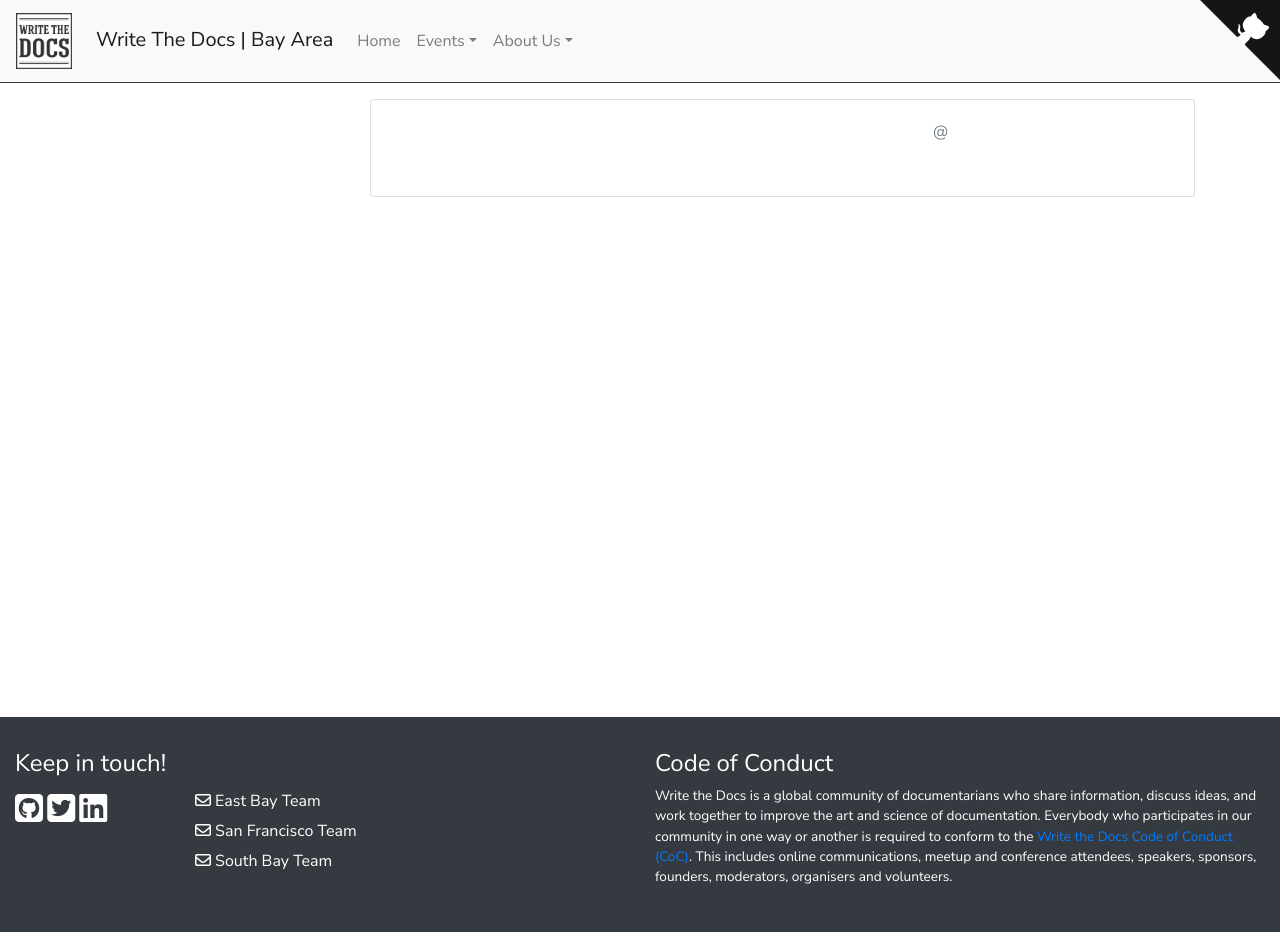
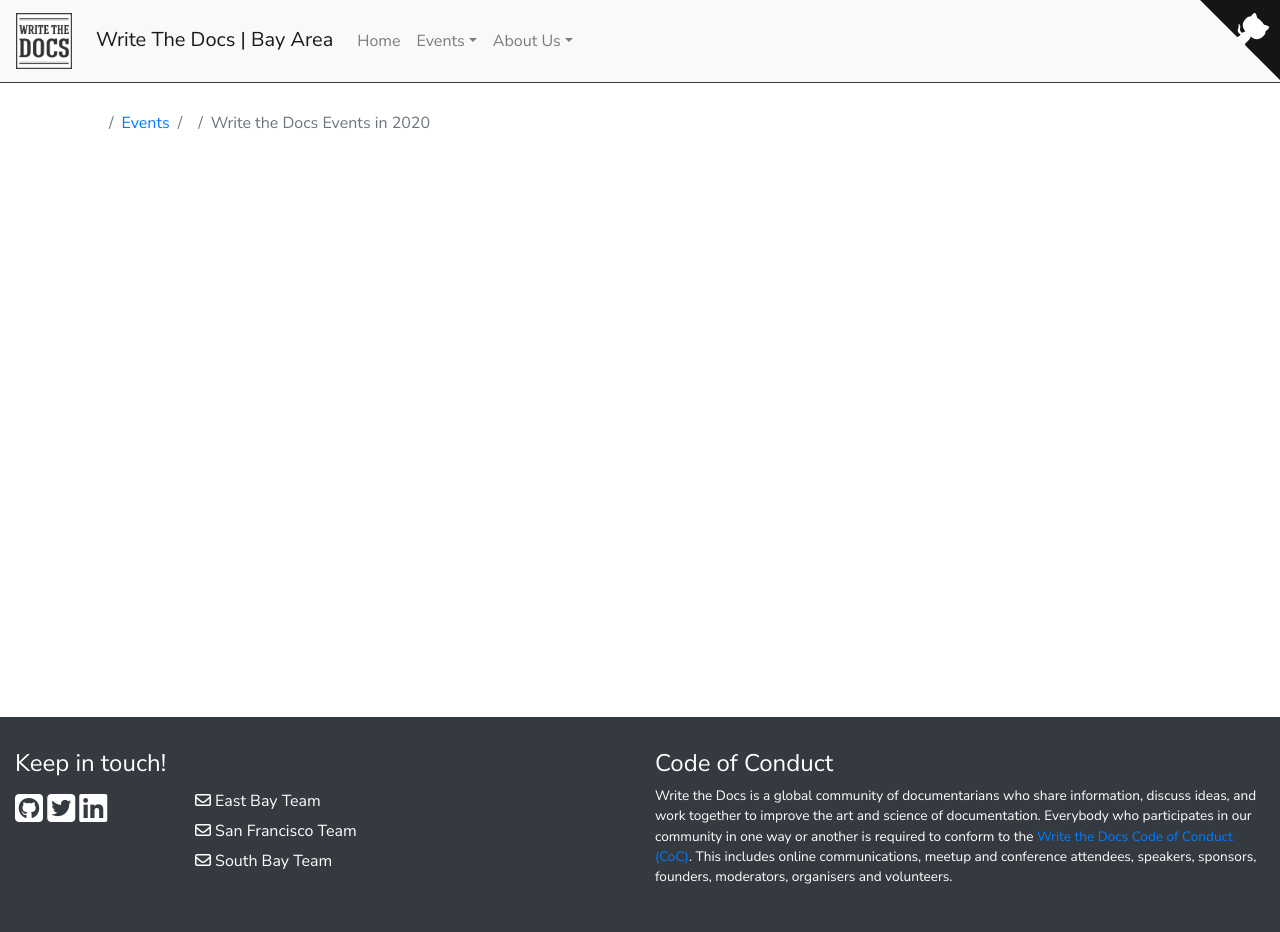
Before and after one commit to San-Francisco-Write-The-Docs/www, a Jekyll site: the page built from content/_events/2020/index.md, in a window 1280 px wide. Built offline with Jekyll 4.4.1, drawn with Linux system fonts in a browser that asks for light colours; nearby versions of some CDN libraries.

Commit message:
Event listings - they work now!

```diff
--- a/_layouts/events/listing.html
+++ b/_layouts/events/listing.html
@@ -1,9 +1,14 @@
 ---
 layout: default
 ---
-{% assign events = site.data.events[page.data] %}
+
+{% assign events = site.events | where: "year", page.year | where: "layout", "events/event" %}
+
 
 <div class="container mt-3">
+    <div class="row">
+        <div class="col">{% include events/breadcrumb.html %}</div>
+    </div>
     <div class="row">
         <div class="col-12 col-md-3">
             <nav id="toc" data-toggle="toc"></nav>
@@ -13,11 +18,11 @@
                 <div class="card mb-3" style="max-width: 650x;">
                     <div class="card-body">
                         <div class="row">
-                            <div class="col-8">
-                                <h3>{{ event.name }} {{ site.data.locales[event.locale].badge }}</h3>
+                            <div class="col-12 col-md-7">
+                                <h3 data-toc-text="{{ event.title }}">{{ event.title }} {{ site.data.locales[event.locale].badge }}</h3>
                             </div>
-                            <div class="col-4">
-                                <p class="text-muted">{{ event.month }} {{ event.day }} @ {{ event.location }}</p>
+                            <div class="col-12 col-md-5">
+                                <p class="text-muted">{{ event.event-date | date: "%B %d" }} @ {{ site.data.locations[event.location].name }}</p>
                             </div>
                         </div>
                         {% if event.sponsor %}
@@ -27,7 +32,7 @@
                         {% if event.upcoming %}
                         <div class="row justify-content-end">
                             <div class="col">
-                                <a role="button" href="{{ event.path }}" class="btn btn-primary">Join us!</a>
+                                <a role="button" href="{{ event.url }}" class="btn btn-primary">Join us!</a>
                             </div>
                         </div>
                         {% endif %}
```
